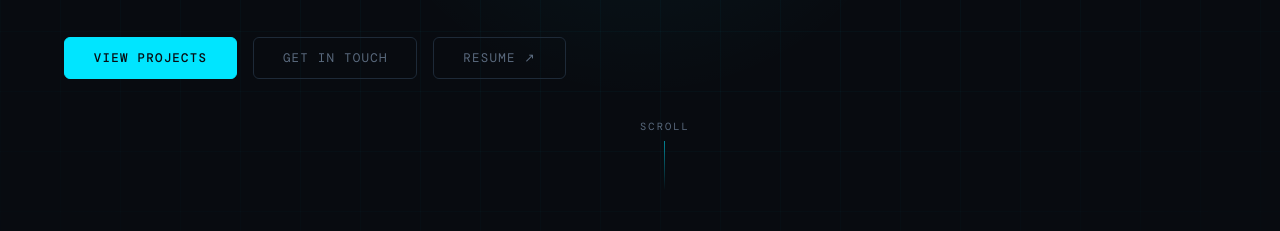
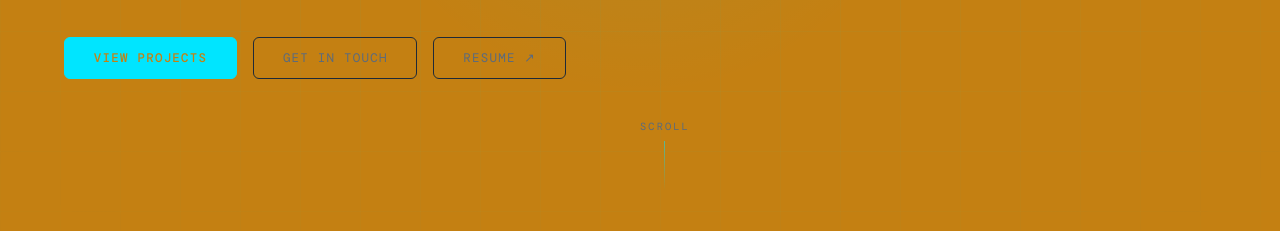
Before and after one commit to MELVINJOSHUA-tech/portfolio, a plain HTML site: page index.html in a window 1280 px wide. Shown: the part 569-800 px from the top of the page. Drawn offline with nearby package versions, Linux system fonts and the light colour scheme; a web font is replaced by a local one.

Commit message:
changed color

```diff
--- a/style.css
+++ b/style.css
@@ -2,7 +2,7 @@
 *, *::before, *::after { margin: 0; padding: 0; box-sizing: border-box; }
 
 :root {
-  --bg: #080b10;
+  --bg: #c48012;
   --surface: #0e1319;
   --surface2: #141b24;
   --border: #1e2a38;
```
